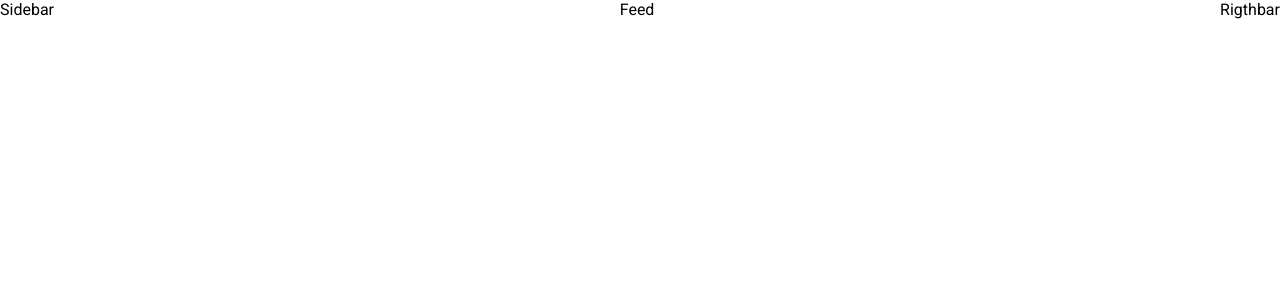
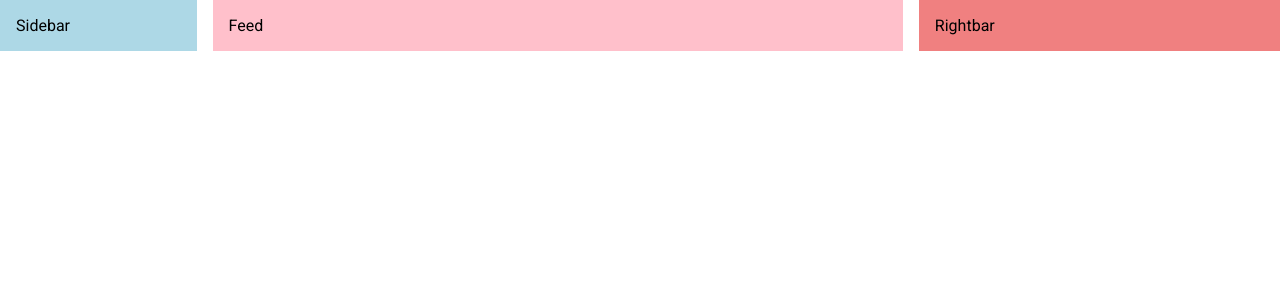
Before and after one commit to ssbbgm/mui-project, a React (Create React App) app: page / in a window 1280 px wide. Shown: the top 300 px of the page. Built offline with nearby package versions, Linux system fonts and the light colour scheme.

Commit message:
adding breakpoints

```diff
--- a/src/Components/Feed.jsx
+++ b/src/Components/Feed.jsx
@@ -3,7 +3,7 @@
 
 const Feed = () => {
     return (
-        <Box>Feed</Box>
+        <Box bgcolor='pink' flex={4} p={2}>Feed</Box>
     )
 };
 
--- a/src/Components/Rightbar.jsx
+++ b/src/Components/Rightbar.jsx
@@ -3,7 +3,14 @@
 
 const Rightbar = () => {
     return (
-        <Box>Rigthbar</Box>
+        <Box
+            bgcolor='lightcoral'
+            flex={2}
+            p={2}
+            sx={{display: {xs: 'none', sm:'block'}}}
+        >
+            Rightbar
+        </Box>
     )
 };
 
--- a/src/Components/Sidebar.jsx
+++ b/src/Components/Sidebar.jsx
@@ -3,7 +3,14 @@
 
 const Sidebar = () => {
     return (
-        <Box>Sidebar</Box>
+        <Box
+            bgcolor='lightblue'
+            flex={1}
+            p={2}
+            sx={{display: {xs: 'none', sm:'block'}} }
+        >
+            Sidebar
+        </Box>
     )
 };
 
```
